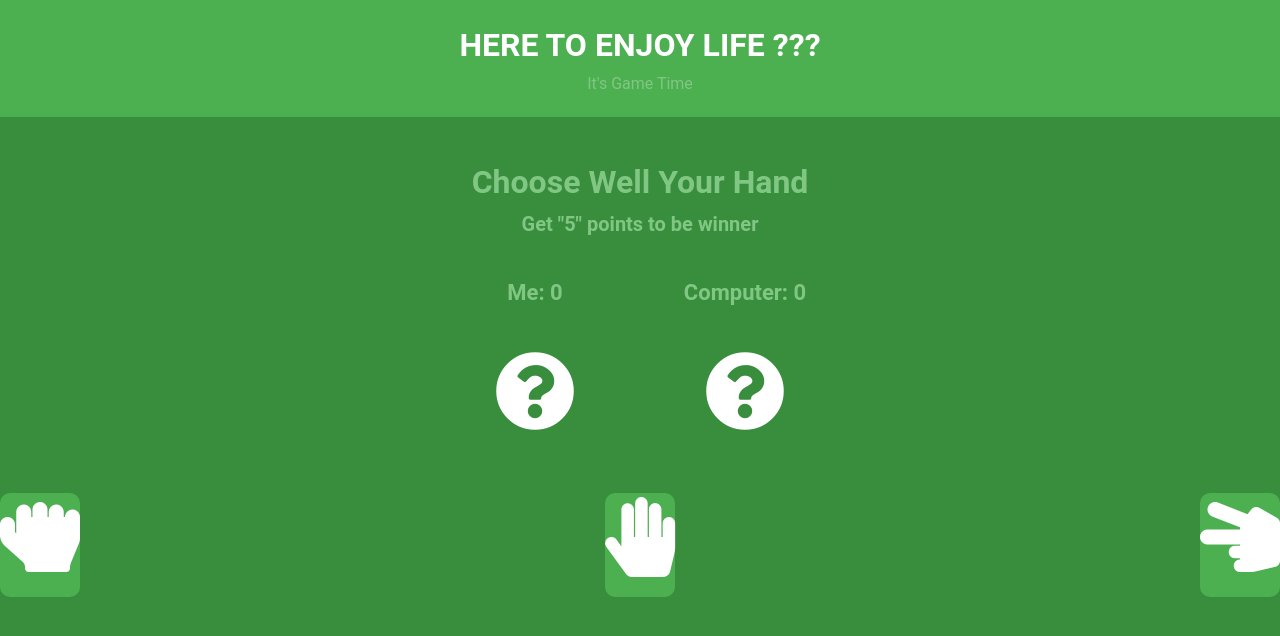
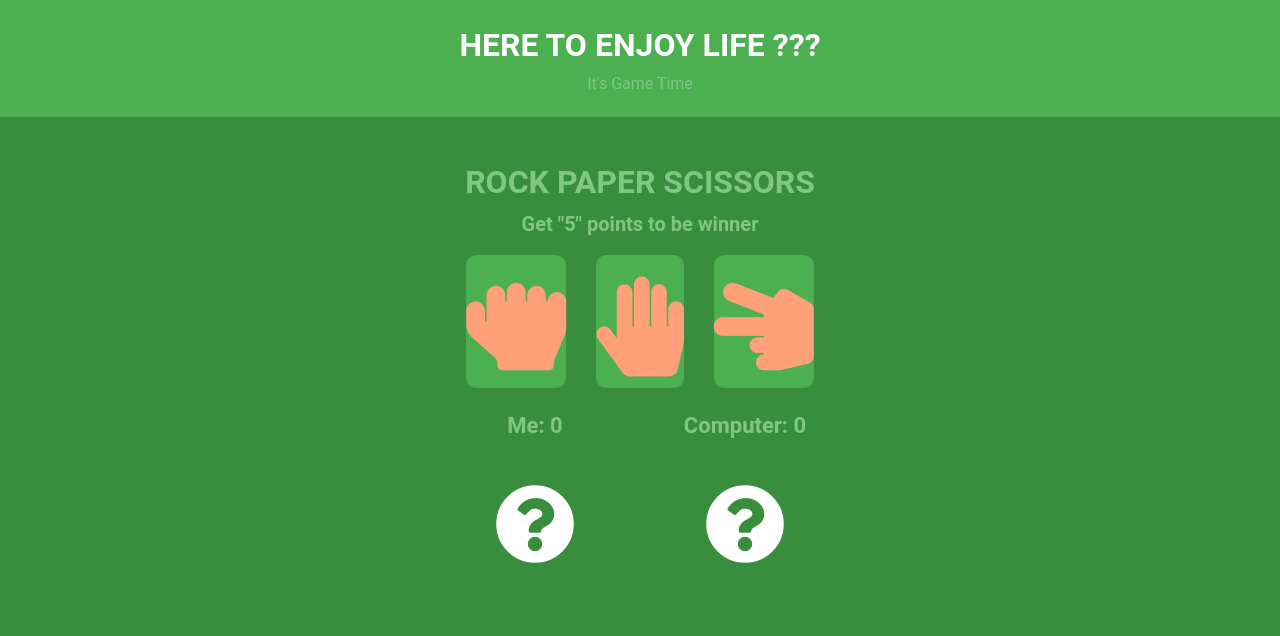
Before and after one commit to Mwambali/odin--Rock-Paper-Scissors, a plain HTML site: page index.html in a window 1280 px wide. Drawn offline with Linux system fonts and the light colour scheme.

Commit message:
last tweaks

```diff
--- a/index.html
+++ b/index.html
@@ -16,8 +16,21 @@
     </header>
     <main class="main">
         <div class="scoreboard">
-            <h2 class="score-info" id="scoreInfo">Choose Well Your Hand</h2>
+            <h2 class="score-info" id="scoreInfo">ROCK PAPER SCISSORS</h2>
             <h3 class="score-message" id="scoreMessage">Get "5" points to be winner</h3>
+
+            <div class="buttons">
+                <button class="btn btn-square" id="rockBtn">
+                        <div class="signs"><i class="fas fa-hand-rock"></i></div>
+                </button>
+                <button class="btn btn-square" id="paperBtn">
+                        <div class="signs"><i class="fas fa-hand-paper"></i></div>
+                </button>
+                <button class="btn btn-square" id="scissorsBtn">
+                        <div class="signs"><i class="fas fa-hand-scissors"></i></div>
+                </button>
+            </div>
+
             <div class="scores-container">
                 <div class="score-box">
                     <p class="score" id="playerScore">Me: 0</p>
@@ -29,17 +42,7 @@
                 </div>
             </div>
         </div>
-        <div class="buttons">
-            <button class="btn btn-square" id="rockBtn">
-                <div class="sign"><i class="fas fa-hand-rock"></i></div>
-            </button>
-            <button class="btn btn-square" id="paperBtn">
-                <div class="sign"><i class="fas fa-hand-paper"></i></div>
-            </button>
-            <button class="btn btn-square" id="scissorsBtn">
-                <div class="sign"><i class="fas fa-hand-scissors"></i></div>
-            </button>
-        </div>
+
     </main>
     <div class="modal" id="endgameModal">
         <p class="modal-title" id="endgameMsg">Game Over _ You Lost</p>
--- a/style.css
+++ b/style.css
@@ -95,9 +95,10 @@ button {
 }
 
 .buttons {
+    background-color: var(--primary-dark);
     display: flex;
     align-items: center;
-    justify-content: space-between;
+    justify-content: center;
     gap: 30px;
 }
 
@@ -118,6 +119,11 @@ button {
     font-size: 80px;
     margin-bottom: 10px;
     color: white;
+}
+.signs{
+    font-size: 100px;
+    margin-top: 16px;
+    color: lightsalmon;
 }
 
 /* MODALS */
```
